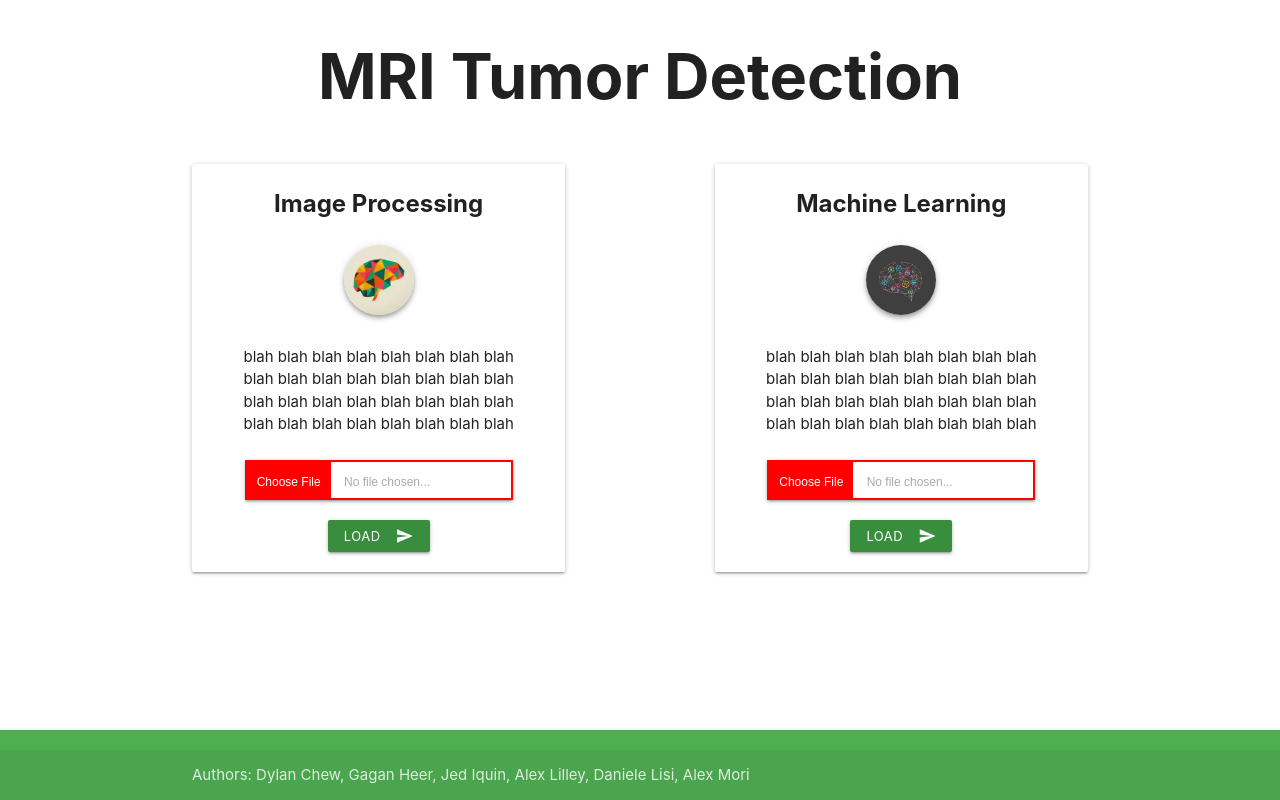
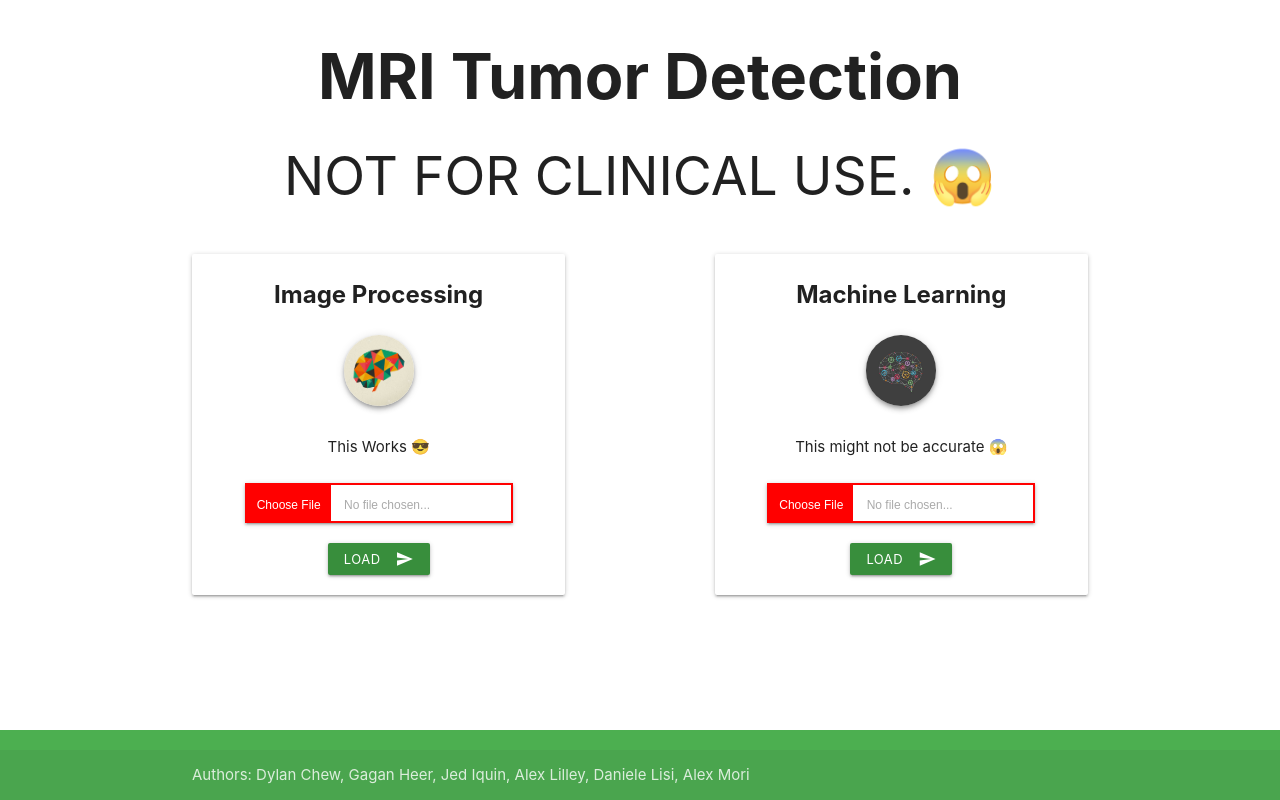
Before and after one commit to danielelisi/mri-python-processing, a Flask app: page / in a window 1280 px wide. Run offline with Flask 2, Linux system fonts and the light colour scheme; some libraries are stand-ins or nearby versions.

Commit message:
:bug: fixed buttons in brain_info.html

```diff
--- a/requirements.txt
+++ b/requirements.txt
@@ -20,6 +20,7 @@ Markdown==2.6.11
 MarkupSafe==1.0
 matplotlib==2.1.2
 mccabe==0.6.1
+msgpack==0.5.6
 networkx==2.1
 nibabel==2.2.1
 NiftyNet==0.2.2
--- a/server/static/js/brain_info.js
+++ b/server/static/js/brain_info.js
@@ -272,7 +272,7 @@ function initPreprocessingFields() {
         elem.style.marginBottom = '5px';
 
 
-        filters_list.appendChild(elem)
+        filters_list.appendChild(elem);
         filters_summary.innerHTML = filters_list.innerHTML;
 
     }
@@ -289,7 +289,7 @@ function initPreprocessingFields() {
                     flipx = (view === 'side' || view ==='front')? true: false;
                     flipy = (view === 'side')? true : false;
                     updatePreprocessCanvas(data, flipx, flipy);
-                    addToFiltersList(this.value);
+                    addToFiltersList(this.innerHTML);
                 })
                 .catch(err => console.log(err));
             console.log(filter)
--- a/server/templates/landing.html
+++ b/server/templates/landing.html
@@ -31,7 +31,7 @@
             z-index: 10000000000000;
         }
 
-        h1, form {
+        h1, h2, form {
             text-align: center;
         }
 
@@ -283,6 +283,7 @@
                 <h1 style="font-weight: bolder;">
                 MRI Tumor Detection
                 </h1>
+                <h2>NOT FOR CLINICAL USE. 😱</h2>
             </div>
 
             <div class="row">
@@ -297,10 +298,7 @@
 
                     <div class="card-content">
                         <p>
-                            blah blah blah blah blah blah blah blah
-                            blah blah blah blah blah blah blah blah
-                            blah blah blah blah blah blah blah blah
-                            blah blah blah blah blah blah blah blah
+                            This Works 😎
                         </p>
                     </div>
 
@@ -333,10 +331,7 @@
 
                     <div class="card-content">
                         <p>
-                            blah blah blah blah blah blah blah blah
-                            blah blah blah blah blah blah blah blah
-                            blah blah blah blah blah blah blah blah
-                            blah blah blah blah blah blah blah blah
+                            This might not be accurate 😱
                         </p>
                     </div>
 
@@ -354,6 +349,8 @@
                             <i class="material-icons right">send</i>
                         </button>
                     </form>
+
+
                 </div>
             </div>
         </div>
```
Also changed, not shown: server/templates/brain_info.html (+9 -14 lines).
